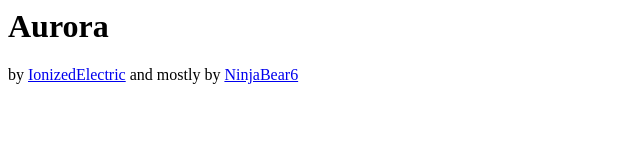
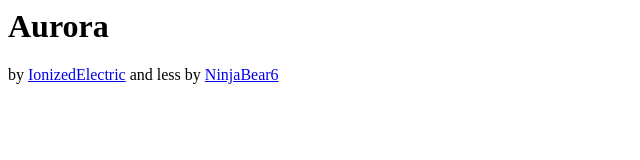
Before and after one commit to IonizedElectric/ionizedelectric.github.io, a plain HTML site: page aurora.html in a window 1280 px wide. Shown: the full height of the page, 0-640 px from the left. Drawn offline with Linux system fonts and the light colour scheme.

Commit message:
Update aurora.html
Made right

```diff
--- a/aurora.html
+++ b/aurora.html
@@ -8,6 +8,6 @@
         Aurora
     </h1>
     <p>
-        by <a href="https://github.com/ionizedelectric">IonizedElectric</a> and mostly by <a href="https://www.github.com/ninjabear6">NinjaBear6</a>
+        by <a href="https://github.com/ionizedelectric">IonizedElectric</a> and less by <a href="https://www.github.com/ninjabear6">NinjaBear6</a>
     </p>
 </body>
```
